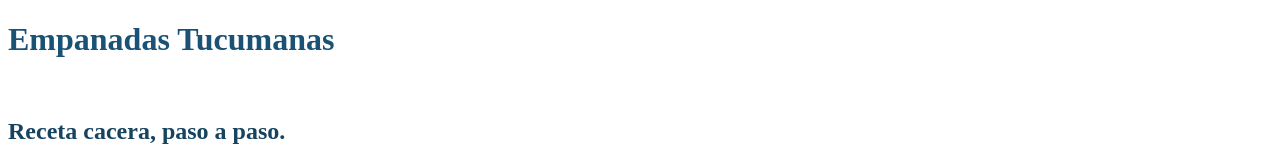
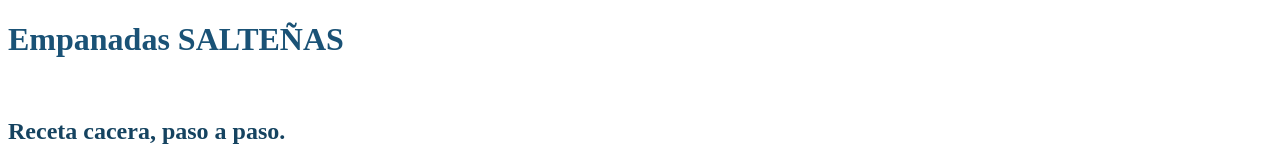
Before and after one commit to Luisandresamarilla/EDLP, a plain HTML site: page index.html in a window 1280 px wide. Shown: the top 160 px of the page. Drawn offline with Linux system fonts and the light colour scheme.

Commit message:
Update index.html

```diff
--- a/index.html
+++ b/index.html
@@ -5,7 +5,7 @@
     <title>Empanadas tucumanas</title>
   </head>
   <body>
-    <h1 style= "color:#1A5276 ">Empanadas Tucumanas</h1>
+    <h1 style= "color:#1A5276 ">Empanadas SALTEÑAS</h1>
     <br>
     <h2 style= "color:#154360 ">Receta cacera, paso a paso.</h2>
     <p>Empanadas deliciosia casera tipica de tucuman, con un corte de carne diferente o particular al que usa el resto del pais que es el MATAMBRE. Tambien suele llamarse empanadas cortarda a cuchillo por su partiular forma de preparacion. </p>
```
